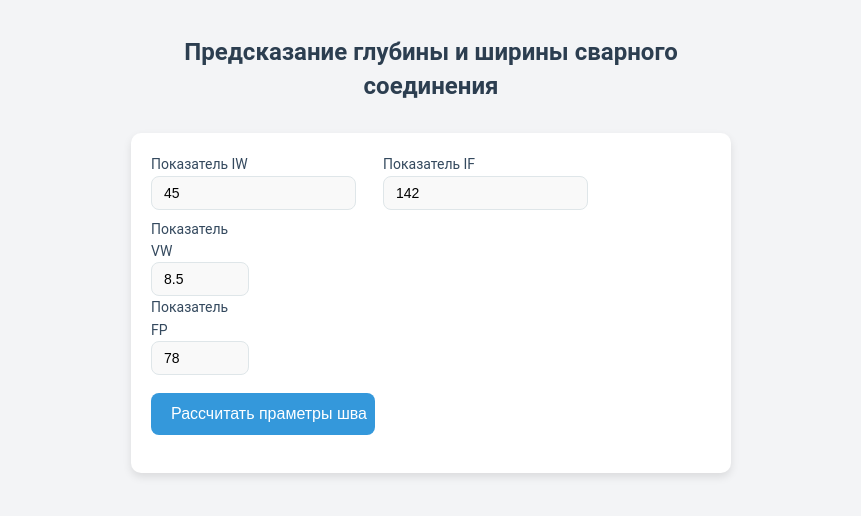
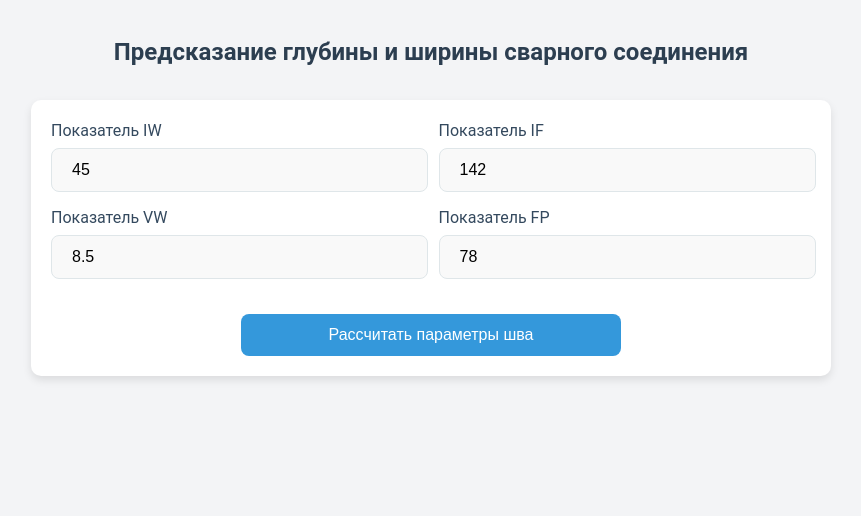
Before and after one commit to abeliksv/case1, a Flask app: page / in a window 1280 px wide. Shown: the top 516 px of the page, without its empty margins (209-1070 px from the left). Run offline with Flask 3, Linux system fonts and the light colour scheme.

Commit message:
обновлен дизайн

```diff
--- a/app.py
+++ b/app.py
@@ -57,20 +57,12 @@ def index():
                 # Обрабатываем данные
                 scaled_data = preprocess(data)
                 print(data)
-                print("_________")
-                print(scaled_data)
 
                 # # считаем показатели
                 result = process(scaled_data)
-                # depth = round(depth, 3)
-                # width = round(width, 3)
-                print(result)
 
                 depth = round(result[0], 3)
                 width = round(result[1], 3)
-                print(depth)
-                print(width)
-
 
                 # Сообщение с результатом расчета
                 message = f"Глубина шва {depth} и ширина шва {width}"
--- a/templates/index.html
+++ b/templates/index.html
@@ -2,13 +2,13 @@
 <html lang="en">
 <head>
     <meta charset="UTF-8">
-    <meta name="viewport" content="width=device-width, initial-scale=1.0"> <!-- Адаптивный мета-тег -->
+    <meta name="viewport" content="width=device-width, initial-scale=1.0">
     <title>Калькулятор глубины и ширины сварного соединения</title>
     <style>
         /* Основные стили */
         body {
             font-family: 'Roboto', sans-serif;
-            max-width: 600px;
+            max-width: 800px; /* Увеличено для больших экранов */
             margin: 0 auto;
             padding: 20px;
             background-color: #f3f4f6;
@@ -25,41 +25,42 @@
 
         form {
             display: flex;
-            flex-direction: column; /* Упрощаем для мобильных устройств */
-            gap: 8px;
+            flex-wrap: wrap; /* Позволяет элементам переноситься на новую строку */
+            gap: 15px;
             background-color: #fff;
             padding: 20px;
             border-radius: 10px;
             box-shadow: 0 4px 8px rgba(0, 0, 0, 0.1);
         }
 
-        form div {
-            width: 100%; /* Ширина 100% для мобильных */
+        .form-group {
+            width: 100%; /* Полная ширина на мобильных */
         }
 
-        form label {
-            font-size: 14px;
+        label {
+            display: block;
+            font-size: 16px;
             margin-bottom: 6px;
             color: #34495e;
         }
 
-        form input[type="text"], form input[type="number"] {
-            width: 80%;
-            padding: 8px 12px;
+        input[type="text"] {
+            width: 90%;
+            padding: 12px 20px;
             border: 1px solid #dfe6e9;
             border-radius: 8px;
-            font-size: 14px;
+            font-size: 16px;
             background-color: #f9f9f9;
-            transition: border-color 0.3s ease;
+            transition: border-color 0.3s ease, background-color 0.3s ease;
         }
 
-        form input[type="text"]:focus, form input[type="number"]:focus {
+        input[type="text"]:focus {
             border-color: #3498db;
             outline: none;
             background-color: #ffffff;
         }
 
-        form input[type="submit"] {
+        input[type="submit"] {
             background-color: #3498db;
             color: #fff;
             padding: 12px 20px;
@@ -68,11 +69,10 @@
             cursor: pointer;
             font-size: 16px;
             transition: background-color 0.3s ease;
-            margin-top: 18px;
-            width: 100%; /* Ширина 100% для кнопки */
+            width: 100%;
         }
 
-        form input[type="submit"]:hover {
+        input[type="submit"]:hover {
             background-color: #2980b9;
         }
 
@@ -80,23 +80,19 @@
             text-align: center;
             font-size: 18px;
             color: #34495e;
-            margin-top: 15px;
+            margin-top: 20px;
         }
 
-        /* Медиа-запросы для больших экранов */
-        @media (min-width: 600px) {
-            form {
-                flex-direction: row; /* Изменяем направление на больших экранах */
-                flex-wrap: wrap;
+        /* Медиа-запрос для больших экранов */
+        @media (min-width: 768px) {
+            .form-group {
+                width: calc(50% - 7.5px); /* 50% ширины минус половина gap */
             }
 
-            form div {
-                width: 40%; /* Уменьшаем ширину на больших экранах */
-            }
-
-            form input[type="submit"] {
-                width: 100%; /* Кнопка не занимает всю ширину */
-
+            input[type="submit"] {
+                width: 50%;
+                margin: 20px auto 0;
+                display: block;
             }
         }
     </style>
@@ -106,28 +102,35 @@
 <h1>Предсказание глубины и ширины сварного соединения</h1>
 
 <form name="propertyForm" method="post">
-    <div>
-        <label>Показатель IW</label>
-        <input type="text" name="IW" value="{{ IW }}" required>
-    </div>
-    <div>
-        <label>Показатель IF</label>
-        <input type="text" name="IF" value="{{ IF }}" required>
-    </div>
-    <div>
-    <div>
-        <label>Показатель VW</label>
-        <input type="text" name="VW" value="{{ VW }}" required>
-    </div>
-    <div>
-        <label>Показатель FP</label>
-        <input type="text" name="FP" value="{{ FP }}" required>
+    <!-- Группа для IW -->
+    <div class="form-group">
+        <label for="IW">Показатель IW</label>
+        <input type="text" id="IW" name="IW" value="{{ IW }}" required>
     </div>
 
+    <!-- Группа для IF -->
+    <div class="form-group">
+        <label for="IF">Показатель IF</label>
+        <input type="text" id="IF" name="IF" value="{{ IF }}" required>
+    </div>
 
-    <input type="submit" value="Рассчитать праметры шва">
+    <!-- Группа для VW -->
+    <div class="form-group">
+        <label for="VW">Показатель VW</label>
+        <input type="text" id="VW" name="VW" value="{{ VW }}" required>
+    </div>
+
+    <!-- Группа для FP -->
+    <div class="form-group">
+        <label for="FP">Показатель FP</label>
+        <input type="text" id="FP" name="FP" value="{{ FP }}" required>
+    </div>
+
+    <!-- Кнопка отправки формы -->
+    <input type="submit" value="Рассчитать параметры шва">
 </form>
 
+<!-- Вывод сообщения с результатом -->
 <p>
     {% if message %}
     {{ message }}
```
Also changed, not shown: processing.py (+3 -7 lines).
